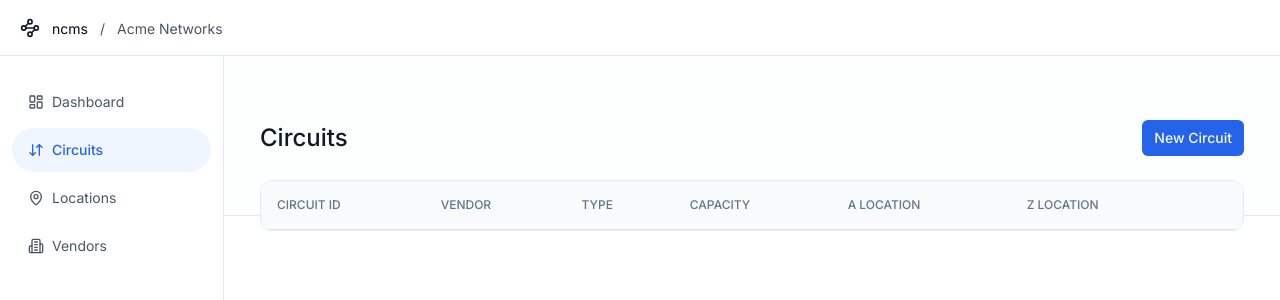
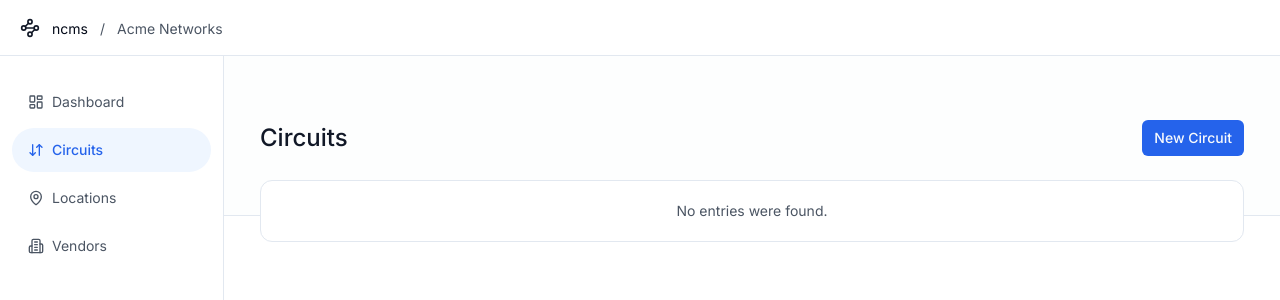
Before and after one commit to starlightroad/ncms, a Next.js app: page /circuits in a window 1280 px wide. Shown: the top 300 px of the page. Built offline with nearby package versions, Linux system fonts and the light colour scheme; no server answers; the database is empty.

Commit message:
Show a message if no vendor entries were found

```diff
--- a/app/ui/circuits/table.tsx
+++ b/app/ui/circuits/table.tsx
@@ -5,6 +5,14 @@ import { getFilteredCircuits } from '@/app/data/circuit';
 
 export default async function CircuitsTable({ currentPage }: { currentPage: number }) {
   const data = await getFilteredCircuits(currentPage);
+
+  if (!data.length) {
+    return (
+      <div className="rounded-xl border bg-white p-5">
+        <p className="text-center text-sm text-gray-600">No entries were found.</p>
+      </div>
+    );
+  }
 
   return (
     <div className="overflow-hidden rounded-xl border">
```
